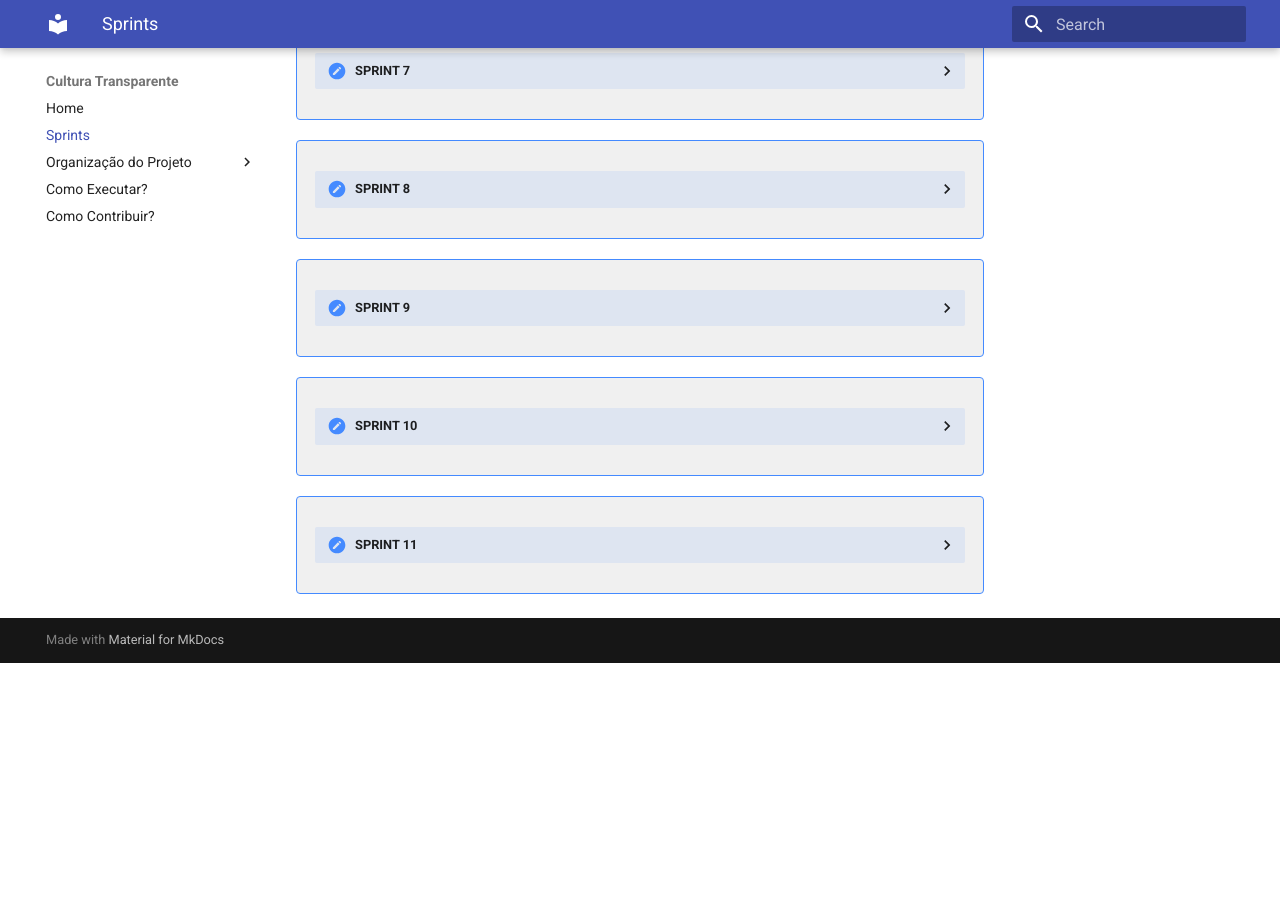
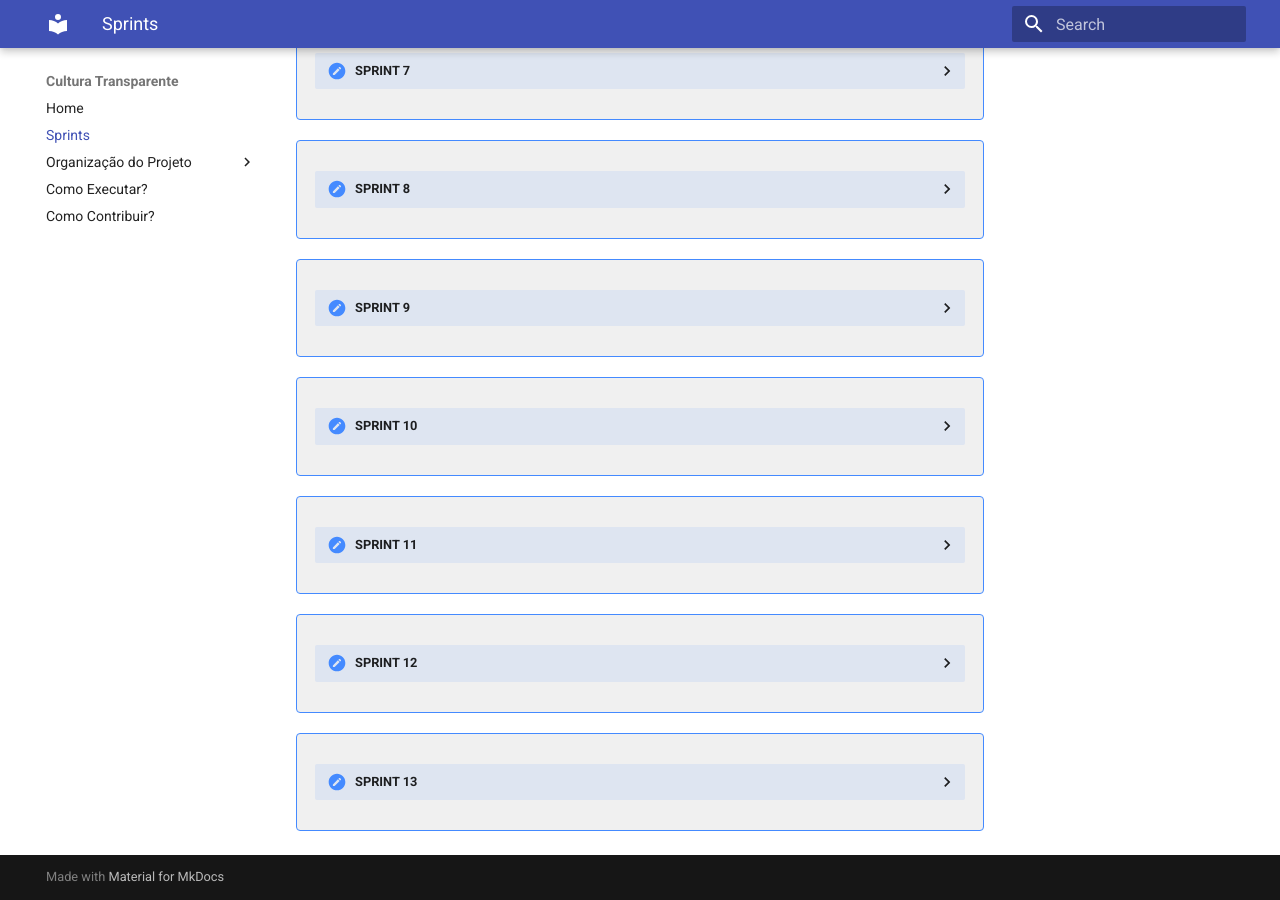
Before and after one commit to unb-mds/2024-1-Squad02-CulturaTransparente, an MkDocs documentation site: the page built from docs/sprints.md, in a window 1280 px wide and 900 px high, scrolled down 987 px. Built offline with MkDocs 1.6.1 and Material for MkDocs 9.7.7, drawn with Linux system fonts in a browser that asks for light colours; before the commit the page ends 1650 px from its top, so only the background shows below that.

Commit message:
add sprint 12 e 13

```diff
--- a/docs/sprints.md
+++ b/docs/sprints.md
@@ -445,3 +445,74 @@
   </ul>
 
 </details>
+
+<details style="background-color: #f0f0f0; padding: 30px;" close>
+  <summary style="font-weigth: bold;">SPRINT 12</summary>
+  <ul>
+      <p>Período: 17/07 a 22/07</p>
+      <li>Objetivos
+        <ul>
+            <li>Melhorar o arquivo JSON para facilitar a leitura pela equipe do Frontend;</li>
+            <li>Consertar o que falta nas documentações;</li>
+            <li>Criar o passo a passo de como executar o projeto;</li>
+            <li>Deixar o Frontend funcional, ou seja, já capaz de ler os dados fornecidos pelo Back.</li>
+        </ul>
+      </li>
+      <li>Reuniões
+        <ul>
+             <li>Dia 17/07
+                  <ul>
+                      <li>Nesta reunião, o grupo definiu que a atual prioridade é deixar o projeto totalmente funcional e, para isto, o arquivo JSON precisa ser melhorado na sua formatação e o Frontend deve deixar de ser mockado. Portanto, as duas maiores prioridades da sprint serão esses dois pontos;</li>
+                      <li>Por fim, a professora recomendou algumas melhorias na documentação e elas devem ser implementadas na sprint atual também, juntamente com o “tutorial” de como executar o projeto, visto que ainda não temos isso em nenhum local.</li>
+                  </ul>
+             </li>
+             <li>Dia 19/07
+                 <ul>
+                     <li>O arquivo JSON gerado pelo Backend já sofreu as alterações necessárias para facilitar o lado do Front. Na parte do Frontend, a equipe segue estudando a como realizar a leitura do JSON.</li>
+                 </ul>
+             </li>
+             <li>Conclusão
+                <ul>
+                  <li>O passo a passo da execução do projeto assim como a melhora no JSON e mudanças na disposição dos códigos do Back, visando melhor entendimento, foram realizadas durante a Sprint. No Frontend, a equipe não entregou o mesmo funcional, pois focaram em estudar para realizarem de maneira eficiente.</li>
+                </ul>
+             </li>
+        </ul>
+  </ul>
+
+</details>
+
+<details style="background-color: #f0f0f0; padding: 30px;" close>
+  <summary style="font-weigth: bold;">SPRINT 13</summary>
+  <ul>
+      <p>Período: 22/07 a 29/07</p>
+      <li>Objetivos
+        <ul>
+            <li>Deixar o Frontend funcional, ou seja, já capaz de ler os dados fornecidos pelo Back;</li>
+            <li>Realizar o protótipo do Figma com a tela dedicada para os participantes do grupo;</li>
+            <li>Fazer a alteração de datas na parte de automação do Backend;</li>
+            <li>Organizar os arquivos do Backend, mantendo mais organizado;</li>
+            <li>Iniciar os estudos de testes para implementarmos no nosso projeto.</li>
+        </ul>
+      </li>
+      <li>Reuniões
+        <ul>
+             <li>Dia 22/07
+                  <ul>
+                      <li>Nesta reunião ficou acordado da equipe do Frontend continuarem o trabalho de deixar o Frontend funcionando. Para o Backend, começaram os estudos de testes para implementarmos no projeto, assim como, foi recomendado uma mudança na organização dos arquivos do Back, pois estavam muito desorganizados;</li>
+                      <li>Sobre o site, a equipe concordou em realizar uma página dedicada aos integrantes do grupo, deixando mais modularizado a navegação no mesmo.</li>
+                  </ul>
+             </li>
+             <li>Dia 26/07
+                 <ul>
+                     <li>Reunião não realizada.</li>
+                 </ul>
+             </li>
+             <li>Conclusão
+                <ul>
+                  <li>Os testes foram iniciados, porém não finalizados, portanto a entrega ficou para a próxima Sprint. A organização dos arquivos, assim como a alteração nas datas na parte de automação e o design no Figma com a nova tela dos integrantes foram entregues. O Frontend, infelizmente, não foi entregue, ficando para a próxima Sprint.</li>
+                </ul>
+             </li>
+        </ul>
+  </ul>
+
+</details>
```
